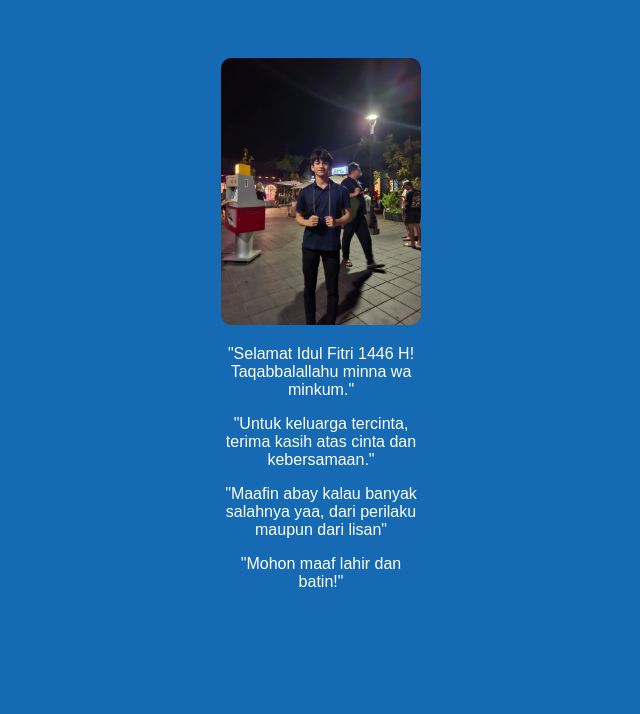
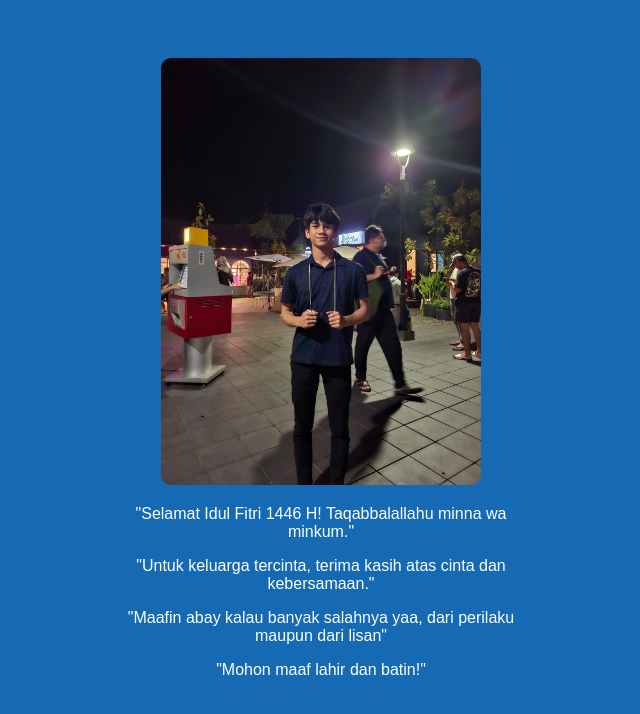
Before and after one commit to albarrrestyy/lebaran1446, a plain HTML site: page index.html in a window 1280 px wide. Both pictures are taken after a click on the button "Masuk". Shown: the whole page, without its empty margins (319-959 px from the left). Drawn offline with Linux system fonts and the light colour scheme.

Commit message:
Update style.css

```diff
--- a/css/style.css
+++ b/css/style.css
@@ -41,7 +41,7 @@ button:hover {
 }
 
 .slideshow-container {
-    max-width: 200px;
+    max-width: 400px;
     position: relative;
     margin: auto;
     margin-top: 30px;
@@ -52,7 +52,7 @@ button:hover {
 }
 
 img {
-    width: 100%;
+    width: 80%;
     border-radius: 10px;
 }
 
```
